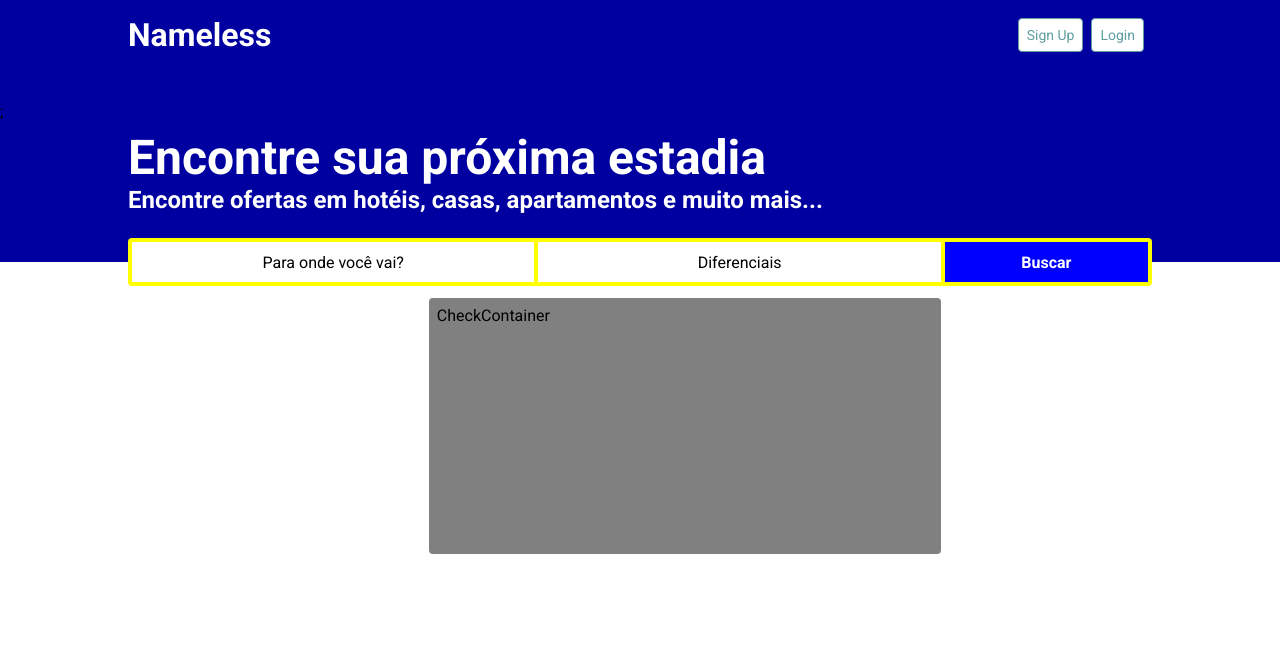
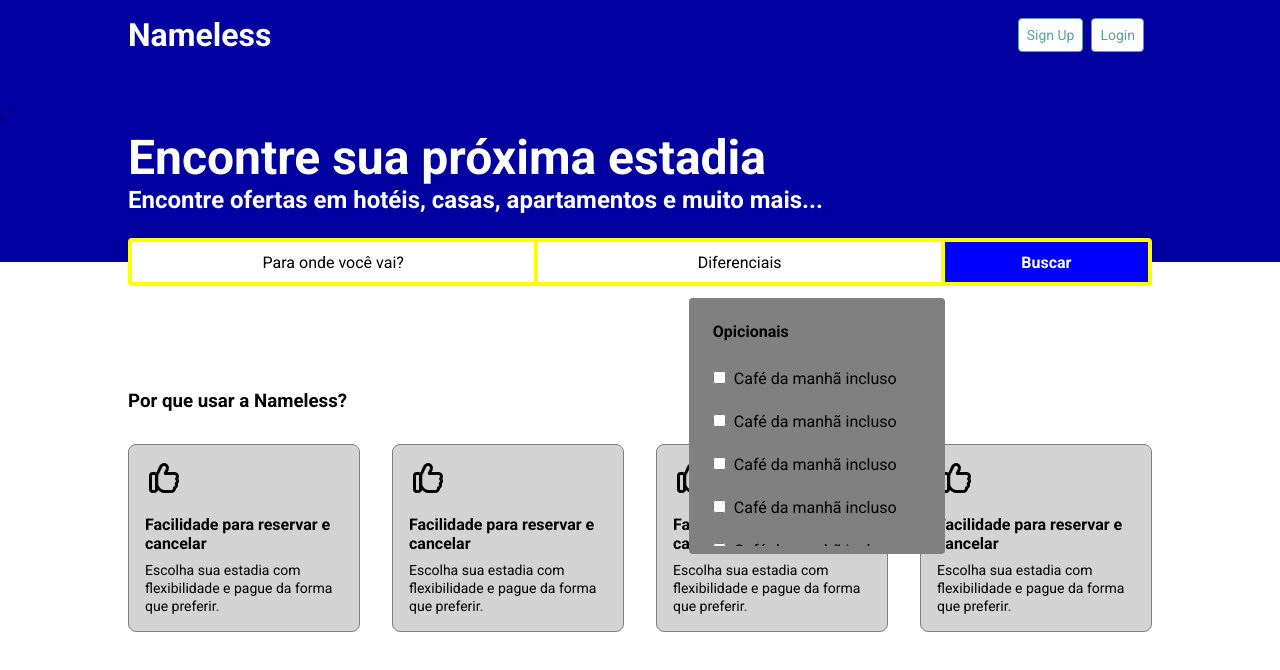
Before and after one commit to SJeanF/nameless-hotel, a React (Create React App) app: page / in a window 1280 px wide. Both pictures are taken after a click on the button "Diferenciais". Shown: the top 670 px of the page. Built offline with nearby package versions, Linux system fonts and the light colour scheme.

Commit message:
adicionado visual base da area de motivos para escolher o site

```diff
--- /dev/null
+++ b/src/components/ReasonsArea/Main/index.jsx
@@ -0,0 +1,18 @@
+import ReasonItem from "../ReasonItem";
+import * as S from "./styles";
+
+const ReasonsArea = () => {
+  return (
+    <S.Container>
+      <S.Tittle>Por que usar a Nameless?</S.Tittle>
+      <S.ReasonsList>
+        <ReasonItem />
+        <ReasonItem />
+        <ReasonItem />
+        <ReasonItem />
+      </S.ReasonsList>
+    </S.Container>
+  );
+};
+
+export default ReasonsArea;
--- /dev/null
+++ b/src/components/ReasonsArea/Main/styles.js
@@ -0,0 +1,16 @@
+import styled from "styled-components";
+
+export const Container = styled.div`
+  max-width: 1024px;
+  margin: auto;
+  margin-top: 128px;
+`;
+
+export const Tittle = styled.h3``;
+
+export const ReasonsList = styled.ul`
+  display: grid;
+  grid-template-columns: repeat(4, 1fr);
+  gap: 32px;
+  margin-top: 32px;
+`;
--- /dev/null
+++ b/src/components/ReasonsArea/ReasonItem/index.jsx
@@ -0,0 +1,19 @@
+import { FontAwesomeIcon } from "@fortawesome/react-fontawesome";
+import * as S from "./styles";
+import { faThumbsUp } from "@fortawesome/free-regular-svg-icons";
+
+const ReasonItem = () => {
+  return (
+    <S.Container>
+      <S.Icon>
+        <FontAwesomeIcon icon={faThumbsUp} />
+        <S.Tittle>Facilidade para reservar e cancelar</S.Tittle>
+        <S.Description>
+          Escolha sua estadia com flexibilidade e pague da forma que preferir.
+        </S.Description>
+      </S.Icon>
+    </S.Container>
+  );
+};
+
+export default ReasonItem;
--- /dev/null
+++ b/src/components/ReasonsArea/ReasonItem/styles.js
@@ -0,0 +1,24 @@
+import styled from "styled-components";
+
+export const Container = styled.li`
+  list-style: none;
+  background-color: lightgray;
+  padding: 16px;
+  border: 1px solid gray;
+  border-radius: 8px;
+`;
+
+export const Icon = styled.span`
+  font-size: 32px;
+`;
+
+export const Tittle = styled.h6`
+  font-size: 16px;
+  margin-top: 16px;
+`;
+
+export const Description = styled.p`
+  font-size: 14px;
+  line-height: 18px;
+  margin-top: 8px;
+`;
--- a/src/components/SearchBar/DifferentialsSection/DiferentialsCheckContainer/index.jsx
+++ b/src/components/SearchBar/DifferentialsSection/DiferentialsCheckContainer/index.jsx
@@ -1,7 +1,26 @@
 import * as S from "./styles";
 
-const DiferentialCheckContainer = () => {
-  return <S.Container>CheckContainer</S.Container>;
+const DiferentialCheckContainer = ({ active }) => {
+  return (
+    <S.Container $active={active}>
+      <S.Tittle>Opicionais</S.Tittle>
+      <S.OptionsList>
+        {Array.from({ length: 7 }, (_, index) => index + 1).map((curr) => (
+          <S.Option key={curr}>
+            <S.OptionCheckBox
+              id="diferential"
+              name="diferential"
+              value="Café da manhã incluso"
+              type="checkbox"
+            />
+            <S.OptionName htmlFor="diferential">
+              Café da manhã incluso
+            </S.OptionName>
+          </S.Option>
+        ))}
+      </S.OptionsList>
+    </S.Container>
+  );
 };
 
 export default DiferentialCheckContainer;
--- a/src/components/SearchBar/DifferentialsSection/DiferentialsCheckContainer/styles.js
+++ b/src/components/SearchBar/DifferentialsSection/DiferentialsCheckContainer/styles.js
@@ -2,12 +2,41 @@ import styled from "styled-components";
 
 export const Container = styled.div`
   position: absolute;
-  right: 0;
+  right: -4px;
   top: 56px;
+  display: ${(props) => (props.$active ? "flex" : "none")};
+  flex-direction: column;
   background-color: gray;
-  width: 512px;
+  width: 256px;
   height: 100vh;
   max-height: 256px;
   padding: 8px;
   border-radius: 4px;
 `;
+
+export const Tittle = styled.h4`
+  padding: 16px;
+`;
+
+export const OptionsList = styled.ul`
+  overflow-y: auto;
+
+  :last-child {
+    padding-bottom: 0;
+  }
+`;
+
+export const Option = styled.li`
+  padding: 12px 0;
+  list-style: none;
+`;
+
+export const OptionCheckBox = styled.input`
+  margin-left: 16px;
+  cursor: pointer;
+`;
+
+export const OptionName = styled.label`
+  margin-left: 8px;
+  cursor: pointer;
+`;
--- a/src/components/SearchBar/DifferentialsSection/DiferentialsInput/index.jsx
+++ b/src/components/SearchBar/DifferentialsSection/DiferentialsInput/index.jsx
@@ -1,12 +1,34 @@
+import { useEffect, useRef, useState } from "react";
 import DiferentialCheckContainer from "../DiferentialsCheckContainer";
 import * as S from "./styles";
 
 const DiferentialsInput = () => {
+  const [inputActive, setInputActive] = useState(false);
+
+  const SafeClick = useRef(null);
+
+  useEffect(() => {
+    const handleClickOutside = (event) => {
+      if (SafeClick.current && !SafeClick.current.contains(event.target)) {
+        setInputActive(false);
+      }
+    };
+
+    document.addEventListener("mousedown", handleClickOutside);
+    return () => document.removeEventListener("mousedown", handleClickOutside);
+  }, []);
+
+  const handleInput = () => {
+    setInputActive(true);
+  };
+
   return (
-    <>
-      <S.DiferentialInput type="button">Diferenciais</S.DiferentialInput>
-      <DiferentialCheckContainer />
-    </>
+    <S.Container ref={SafeClick}>
+      <S.DiferentialInput onClick={handleInput} type="button">
+        Diferenciais
+      </S.DiferentialInput>
+      <DiferentialCheckContainer active={inputActive} />
+    </S.Container>
   );
 };
 
--- a/src/components/SearchBar/DifferentialsSection/DiferentialsInput/styles.js
+++ b/src/components/SearchBar/DifferentialsSection/DiferentialsInput/styles.js
@@ -1,4 +1,9 @@
 import styled from "styled-components";
+
+export const Container = styled.div`
+  width: 100%;
+  height: 100%;
+`;
 
 export const DiferentialInput = styled.button`
   width: 100%;
--- a/src/components/SearchBar/StateSection/StateInput/index.jsx
+++ b/src/components/SearchBar/StateSection/StateInput/index.jsx
@@ -1,28 +1,34 @@
-import { useState } from "react";
+import { useEffect, useRef, useState } from "react";
 import * as S from "./styles";
 import StateSuggestions from "../StatesSuggestions";
 
 const StateInput = () => {
   const [inputActive, setInputActive] = useState(false);
 
+  const SafeClick = useRef(null);
+
+  useEffect(() => {
+    const handleClickOutSide = (event) => {
+      if (SafeClick && !SafeClick.current.contains(event.target))
+        setInputActive(false);
+    };
+    document.addEventListener("mousedown", handleClickOutSide);
+    return () => document.removeEventListener("mousedown", handleClickOutSide);
+  }, []);
+
   const handleInput = () => {
     setInputActive(true);
   };
 
-  const BlurInput = () => {
-    setInputActive(false);
-  };
-
   return (
-    <>
+    <S.Container ref={SafeClick}>
       <S.StateInput
         $active={inputActive}
         placeholder="Para onde você vai?"
         onClick={handleInput}
-        onBlur={BlurInput}
       />
       <StateSuggestions active={inputActive} />
-    </>
+    </S.Container>
   );
 };
 
--- a/src/components/SearchBar/StateSection/StateInput/styles.js
+++ b/src/components/SearchBar/StateSection/StateInput/styles.js
@@ -1,4 +1,9 @@
 import styled from "styled-components";
+
+export const Container = styled.div`
+  height: 100%;
+  width: 100%;
+`;
 
 export const StateInput = styled.input`
   height: 100%;
--- a/src/components/SearchBar/StateSection/StatesSuggestions/styles.js
+++ b/src/components/SearchBar/StateSection/StatesSuggestions/styles.js
@@ -2,15 +2,13 @@ import styled from "styled-components";
 
 export const Container = styled.div`
   position: absolute;
-  left: 0;
+  left: -4px;
   top: 56px;
   background-color: gray;
   width: 512px;
   height: 256px;
-  display: flex;
   flex-direction: column;
-  visibility: ${(props) => (props.$active ? "visible" : "hidden")};
-  opacity: ${(props) => (props.$active ? "1" : "0")};
+  display: ${(props) => (props.$active ? "flex" : "none")};
   padding: 8px;
   border-radius: 4px;
 `;
--- a/src/pages/Main/index.jsx
+++ b/src/pages/Main/index.jsx
@@ -2,6 +2,7 @@ import * as S from "./styles";
 import Header from "../../components/Header";
 import HeroBanner from "../../components/HeroBanner";
 import SearchBar from "../../components/SearchBar/Main";
+import ReasonsArea from "../../components/ReasonsArea/Main";
 
 const MainPage = () => {
   return (
@@ -11,6 +12,7 @@ const MainPage = () => {
         <HeroBanner />
         <SearchBar />
       </S.TopContainer>
+      <ReasonsArea />
     </>
   );
 };
```
